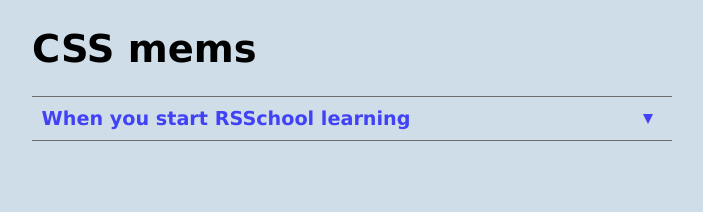
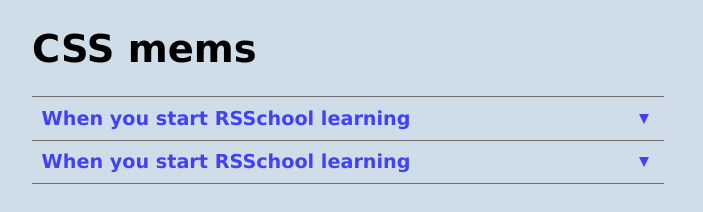
Before and after one commit to yury0605/cssBayan, a plain HTML site: page cssBayan/index.html in a window 1280 px wide. Shown: the whole page, without its empty margins (292-995 px from the left). Drawn offline with Linux system fonts and the light colour scheme.

Commit message:
feat: adding second mem (Fri, Mar 10, 4:25:31 PM)

```diff
--- a/cssBayan/index.html
+++ b/cssBayan/index.html
@@ -12,12 +12,26 @@
         <h1>CSS mems</h1>
         <div class="mem1">
             <input class="mem1-input" type="checkbox" name="mem" id="mem-id1">
-            <label class="mem1-title" for="mem-id1">When you start RSSchool learning</label>
+            <label class="mem1-title" for="mem-id1">When you start RSSchool learning
             <div class="arrow"><span></span></div>
+            </label>
             <div class="mem1-png">
                <img src="/assets/mem1.png" alt="when you are in rs">
             </div>
         </div>
-    </div>
+
+        <div class="mem2">
+            <input class="mem1-input" type="checkbox" name="mem" id="mem-id2">
+            <label class="mem1-title" for="mem-id2">When you start RSSchool learning
+            <div class="arrow"><span></span></div>
+            </label>
+            <div class="mem1-png">
+               <img src="/assets/mem1.png" alt="when you are in rs">
+            </div>
+        </div>
+
+
+            </div>
+
 </body>
 </html>
--- a/cssBayan/style.css
+++ b/cssBayan/style.css
@@ -4,7 +4,9 @@
     font-size: 1.2em;
     font-weight: 600;
 }
-
+* {
+    box-sizing: border-box;
+}
 p{
     margin: 0 0 5px;
 }
@@ -12,13 +14,12 @@
    margin-right: auto;
    margin-left: auto;
    width:50%;
+
 }
 
 
-/* item start */
+/* item mem1 start */
 .mem1{
-position: absolute;
-width: 50%;
 margin-right: auto;
 margin-left: auto;
 border: 1px solid rgb(114, 109, 109);
@@ -32,9 +33,37 @@
     padding-top: 0.5em;
     padding-bottom: 0.5em;
     padding-left: 0.5em;
-    color:rgb(65, 65, 245)
+    color:rgb(65, 65, 245);
+    position: relative;
 }
-.arrow{
+
+/*как на видео*/
+
+.mem1-title::after{
+    content: "";
+    display: block;
+    position: absolute;
+
+    width: 0;
+    height: 0;
+    border-style: solid;
+    border-width: 10px 5px 0 5px;
+    border-color: rgb(65, 65, 245) transparent transparent transparent;
+    top: 50%;
+    right: 15px;
+    transform: translateY(-50%);
+}
+.mem1-input:checked ~ .mem1-title::after {
+    width: 0;
+    height: 0;
+    border-style: solid;
+    border-width: 0 5px 10px 5px;
+    border-color: transparent transparent rgb(65, 65, 245) transparent;
+}
+
+/*конец*/
+
+/* .arrow{
     cursor: pointer;
     display: block;
     width: 0;
@@ -42,15 +71,15 @@
     border-style: solid;
     border-width: 10px 5px 0 5px;
     border-color: rgb(65, 65, 245) transparent transparent transparent;
-    position: absolute;
     top: 50%;
     right: 3%;
     transform: translateY(-50%);
     z-index: -1;
+    position: absolute;
 }
 
 
-.mem1-input:checked ~ .arrow { /*стрелка меняется при нажатии на инпут*/
+.mem1-input:checked ~ .arrow {
     width: 0;
     height: 0;
     border-style: solid;
@@ -58,24 +87,34 @@
     border-color: transparent transparent rgb(65, 65, 245) transparent;
     top:4%;
 
-}
+} */
 
-.mem1-title:hover {
+.mem1-title:hover { /*меняется цвет тайтла при наведении курсором*/
     color: black;
 }
 
 .mem1-png{
    display: none;
-
 }
 
 .mem1-input{
     appearance: none;
     -webkit-appearance: none;
     -moz-appearance: none;
-    position: absolute; /*убрать позже*/
-
+    position: absolute;
 }
 .mem1-input:checked ~ .mem1-png { /*появляется блок при нажатии на инпут*/
 display: block;
 }
+
+/* item mem1 finish */
+
+/* item mem2 start */
+.mem2{
+    margin-right: auto;
+    margin-left: auto;
+    border: 1px solid rgb(114, 109, 109);
+    border-left: none;
+    border-right: none;
+    border-top: none;
+    }
```
